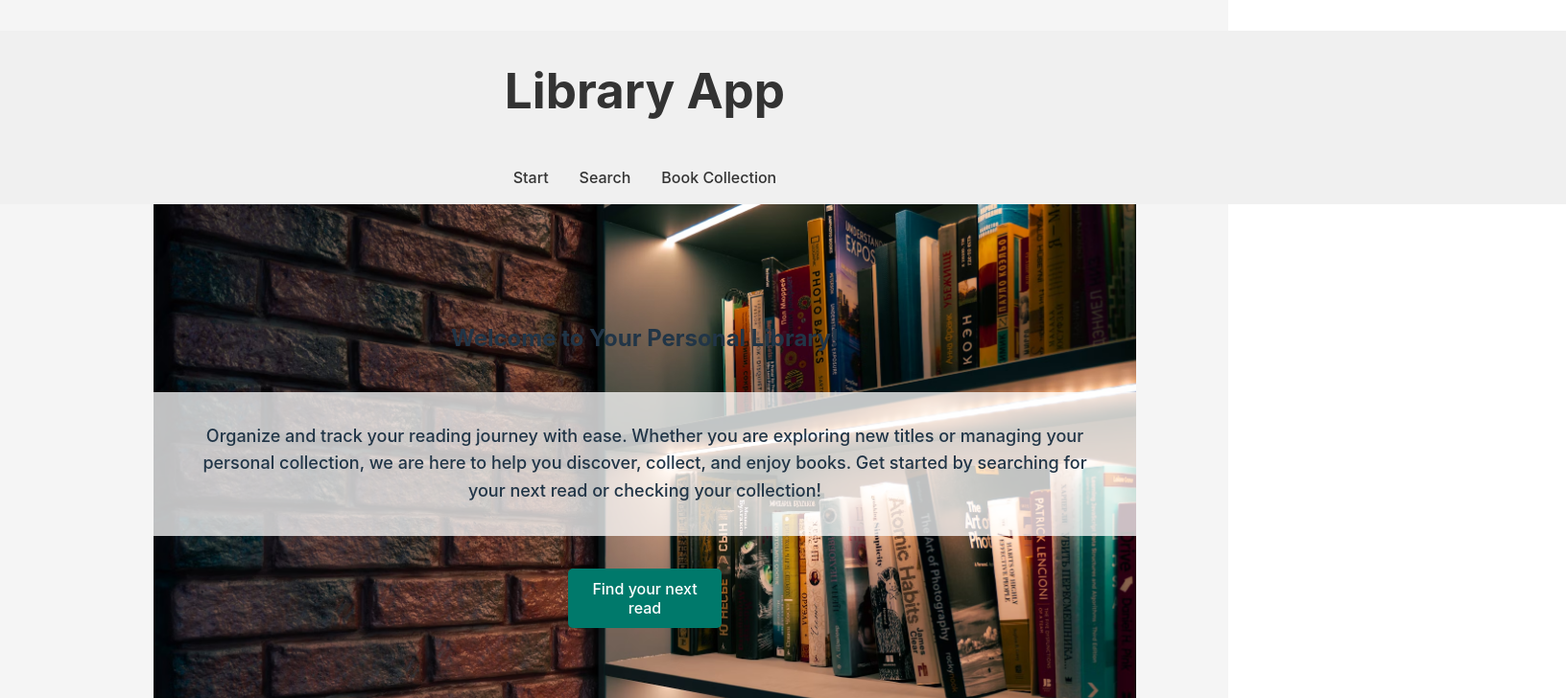
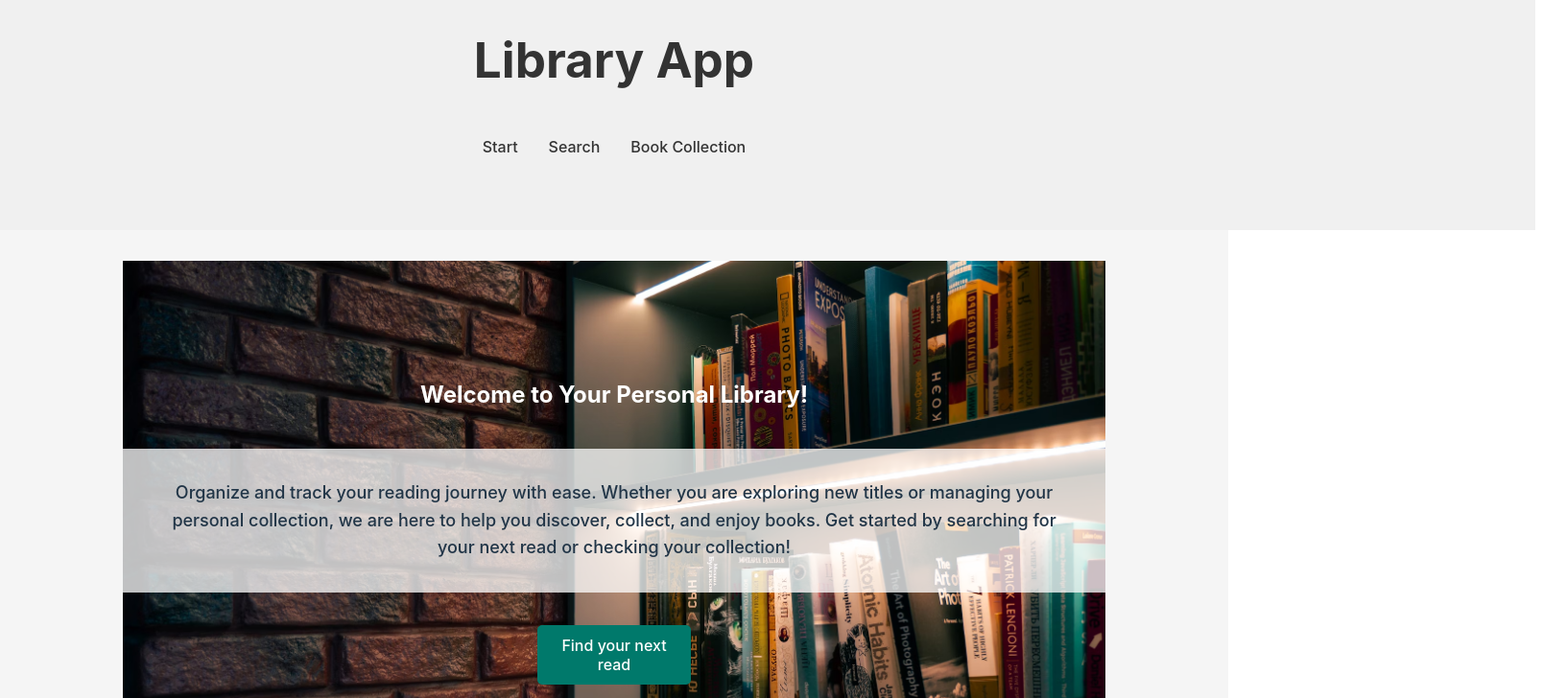
Before and after one commit to NicoleCoding/BookVault, a React (Vite) app: page / in a window 1280 px wide. Shown: the top 728 px of the page at 96% size, 1632 px wide, since content can reach past the window. Built offline with nearby package versions, Linux system fonts and the light colour scheme.

Commit message:
- Minor adjustments to the styling (header positioning, font color changed on some text)

```diff
--- a/src/App.css
+++ b/src/App.css
@@ -16,6 +16,7 @@ body {
   align-items: center;
   width: 100%;
   height: 50rem;
+  margin-top: 15rem;
 }
 
 #hero {
@@ -30,6 +31,10 @@ body {
   justify-content: center;
   align-items: center;
   position: relative;
+}
+
+#hero-heading {
+  color: white;
 }
 
 #hero-text {
@@ -76,6 +81,8 @@ input {
 }
 
 header {
+  position: absolute;
+  top: 0;
   width: 120rem;
   height: 15rem;
   background-color: #F0F0F0;
--- a/src/pages/CollectionPage.jsx
+++ b/src/pages/CollectionPage.jsx
@@ -26,7 +26,7 @@ export default function CollectionPage() {
     return (
         <div>
             <h2>Your Book Collection</h2>
-            <p>This is where your favorite books live! Browse through your collection, track what you have already read, and keep tabs on books you want to read next. You can also remove books that you no longer want in your collection."</p>
+            <p>This is where your favorite books live! Browse through your collection, track what you have already read, and keep tabs on books you want to read next. You can also remove books that you no longer want in your collection.</p>
             <Button className="secondary-button" onClick={() => setShowForm(!showForm)} text={showForm ? 'Hide form' : 'Add new book'} />
             {showForm && <Form onAddBook={addBook} />}
             <BooksDisplay
--- a/src/pages/StartPage.jsx
+++ b/src/pages/StartPage.jsx
@@ -5,7 +5,7 @@ export default function StartPage() {
     return (
         <div>
             <section id="hero">
-                <h2>Welcome to Your Personal Library!</h2>
+                <h2 id="hero-heading">Welcome to Your Personal Library!</h2>
                 <p id="hero-text">Organize and track your reading journey with ease. Whether you are exploring new titles or managing your personal collection, we are here to help you discover, collect, and enjoy books.
                                   Get started by searching for your next read or checking your collection! </p>
                 <Link to="/search">
```
